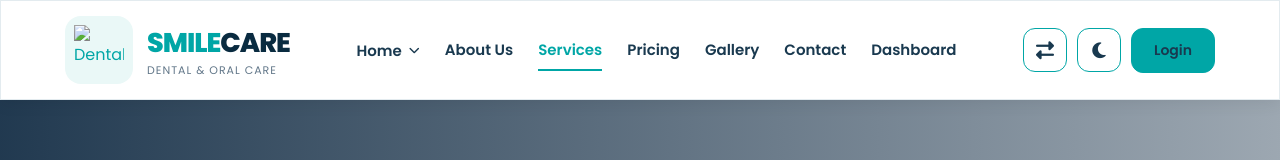
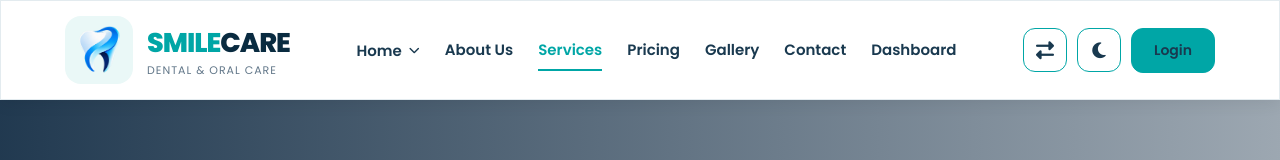
Before and after one commit to balarajujagadeesh183-byte/dental-clinic, a plain HTML site: page services.html in a window 1280 px wide. Shown: the top 160 px of the page. Drawn offline with Linux system fonts and the light colour scheme.

Commit message:
Update logo image source in services.html

```diff
--- a/services.html
+++ b/services.html
@@ -964,7 +964,7 @@ body.rtl .social-links {
     <a href="index.html" class="logo">
 
         <div class="logo-icon">
-            <img src="images/logo.png" alt="Dental Logo">
+            <img src="logo.png" alt="Dental Logo">
         </div>
 
         <div class="logo-content">
```
